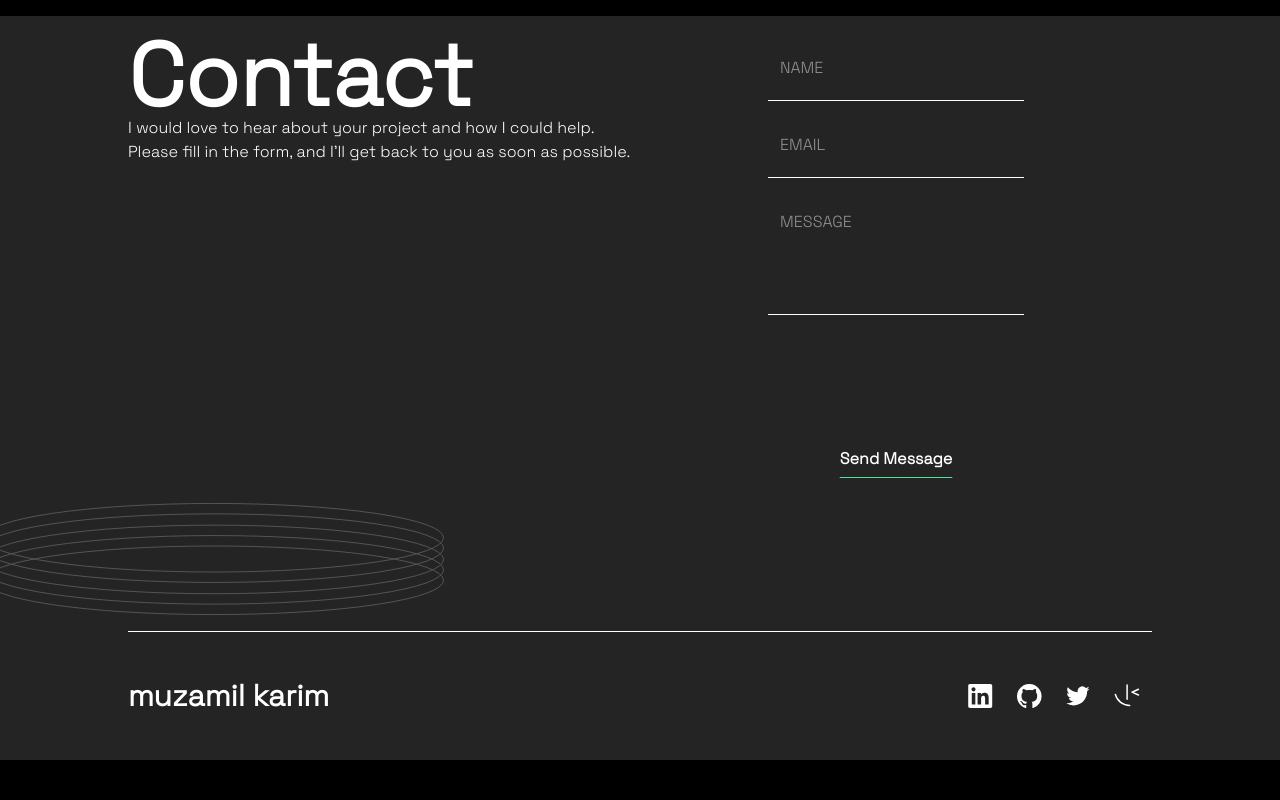
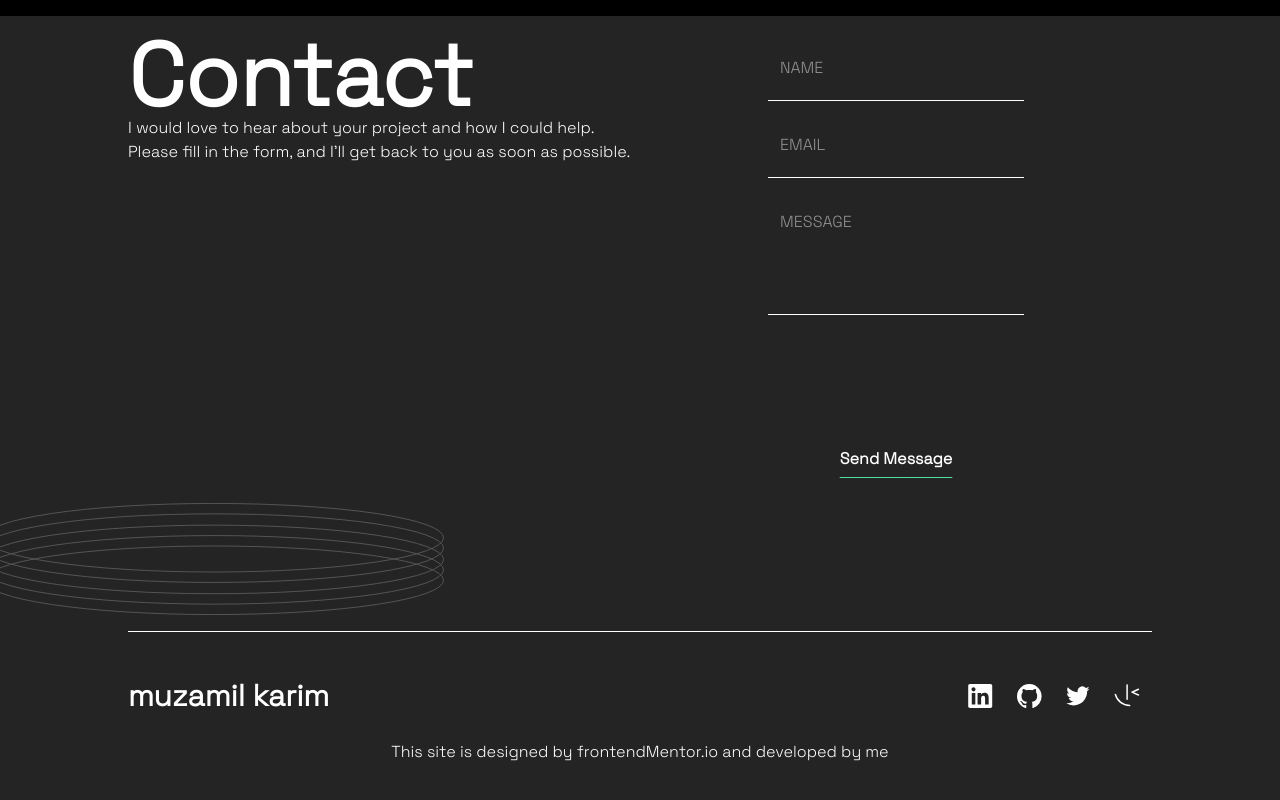
Before and after one commit to mozammilkarim/frontendmentor.io-1, a React (Vite) app in the folder Desktop/learningTailwind/ProPractice/my-project/: page / in a window 1280 px wide. Shown: the part 2869-3669 px from the top of the page. Before the commit the page ends 3629 px from the top, so only its background shows below. Built offline with nearby package versions, Linux system fonts and the light colour scheme.

Commit message:
frontEndMentor.io attribution added

```diff
--- a/Desktop/learningTailwind/ProPractice/my-project/src/components/Footer.jsx
+++ b/Desktop/learningTailwind/ProPractice/my-project/src/components/Footer.jsx
@@ -13,6 +13,7 @@ const Footer = () => {
                     <Socials socialClass={"fill-[blue]"} />
                 </div>
             </div>
+            <p className='mt-5 text-center'>This site is designed by frontendMentor.io and developed by me</p>
         </footer>
     )
 }
```
